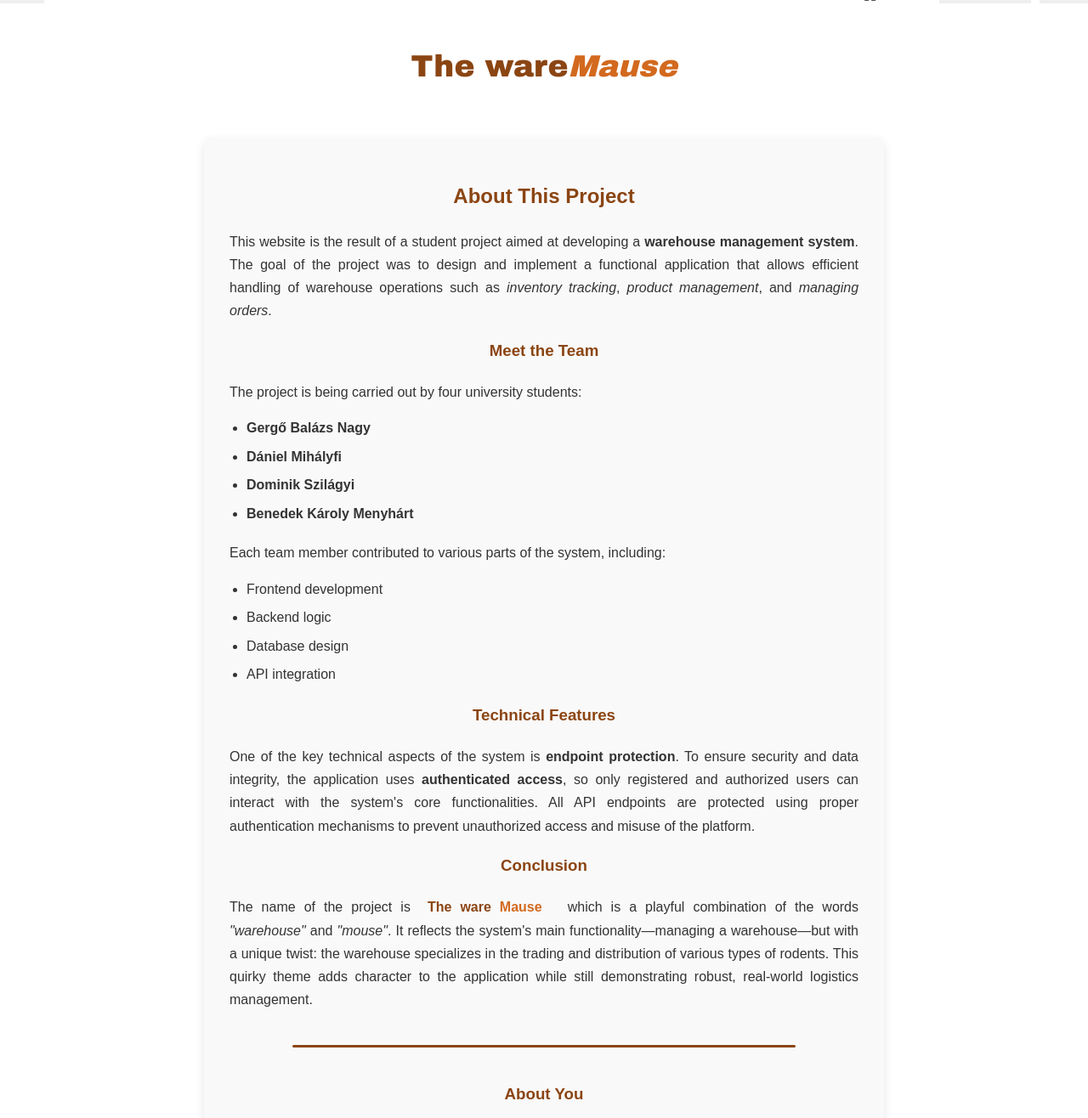
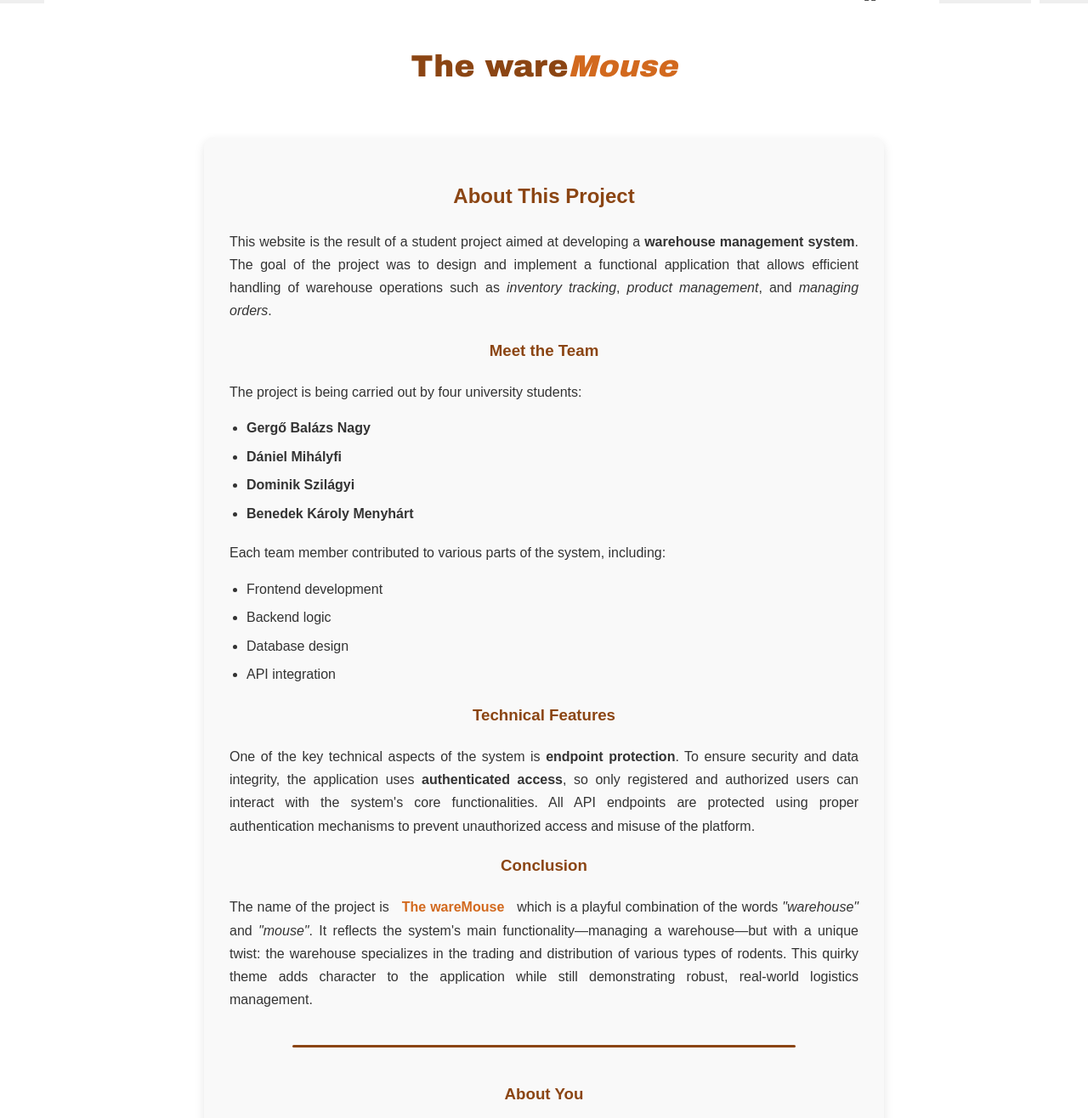
Before and after one commit to BenedekMenyhart/rendszerfejlesztes, a Python web app: template app/templates/index.html in a window 1280 px wide. Shown: the part 20-1336 px from the top of the page at 85% size. Run offline with Jinja, Linux system fonts and the light colour scheme; the template is opened without the code that fills it, so the values that code supplies are empty.

Commit message:
apróbb javítások

```diff
--- a/app/templates/index.html
+++ b/app/templates/index.html
@@ -209,7 +209,7 @@ hr.section-divider {
 
     <header style="text-align: center; margin-top: 30px;">
         <h1 style="font-size: 36px; font-weight: bold; font-family: 'Arial Black', sans-serif; color: #8B4513;">
-            The ware<span style="color: #D2691E; font-style: italic;">Mause</span>
+            The ware<span style="color: #D2691E; font-style: italic;">Mouse</span>
         </h1>
     </header>
     <div class="content">
@@ -252,8 +252,8 @@ hr.section-divider {
     <h3>Conclusion</h3>
     <p>
         The name of the project is
-        <span style="font-weight: bold; color: #8B4513;">
-            The ware<span style="color: #D2691E;">Mause</span>
+        <span style="font-weight: bold; color: #D2691E;">
+            The wareMouse
         </span>
         which is a playful combination of the words <em>"warehouse"</em> and <em>"mouse"</em>. It reflects the system's main functionality—managing a warehouse—but with a unique twist: the warehouse specializes in the trading and distribution of various types of rodents. This quirky theme adds character to the application while still demonstrating robust, real-world logistics management.
     </p>
@@ -313,8 +313,6 @@ hr.section-divider {
         {% endblock %}
     </div>
 
-
-
     <!-- Lábjegyzet -->
     <footer>
         {% include 'footer.html' %}
--- a/app/templates/starter.html
+++ b/app/templates/starter.html
@@ -81,7 +81,7 @@ footer {
 <body>
 <header style="text-align: center; margin-top: 30px;">
     <h1 style="font-size: 36px; font-weight: bold; font-family: 'Arial Black', sans-serif; color: #8B4513;">
-        The ware<span style="color: #D2691E; font-style: italic;">Mause</span>
+        The ware<span style="color: #D2691E; font-style: italic;">Mouse</span>
     </h1>
 </header>
 <main>
```
